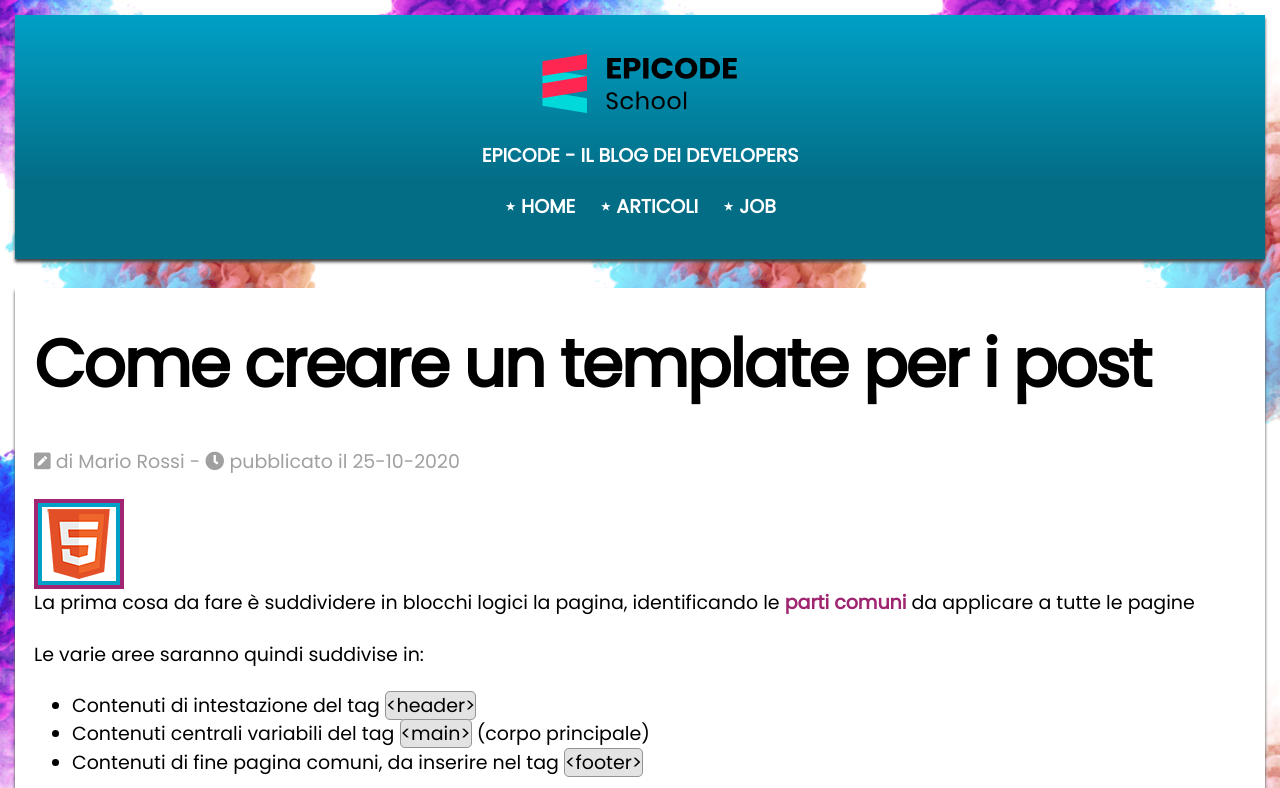
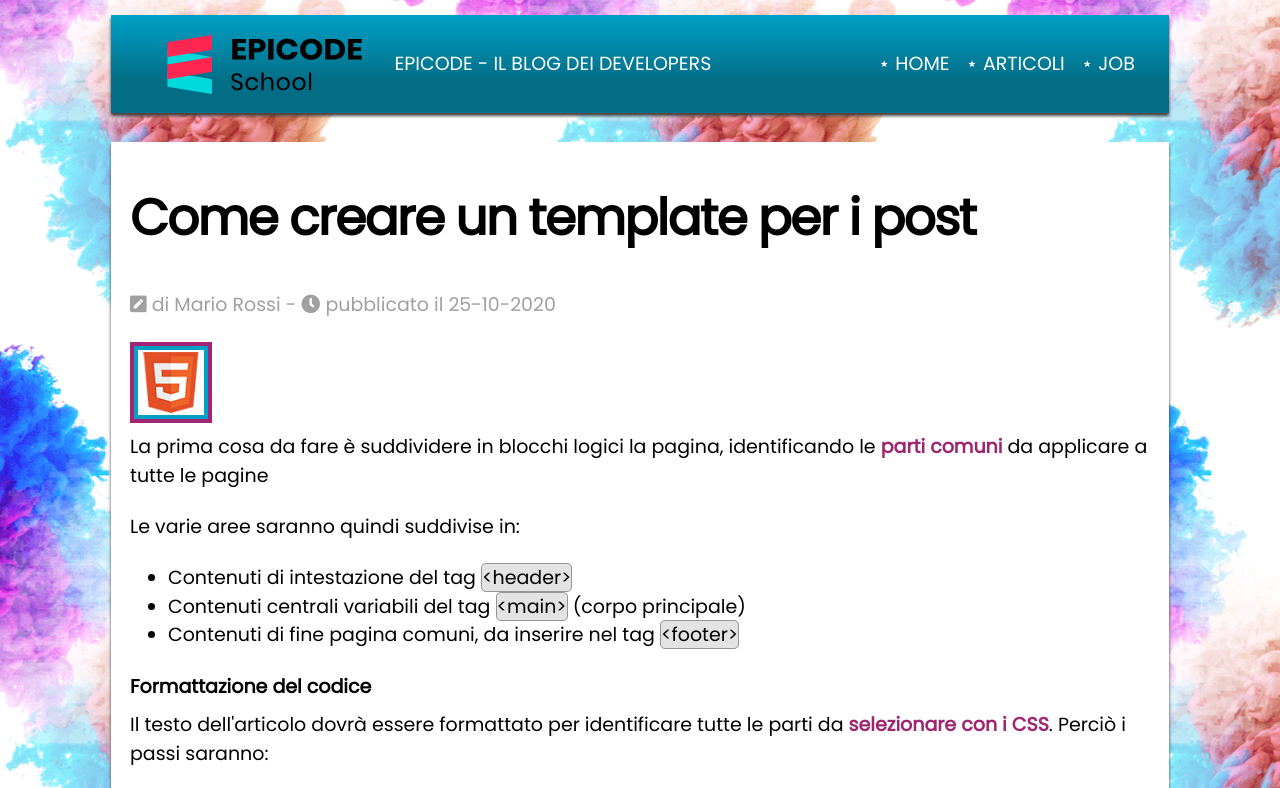
Before and after one commit to Samuel-Valentini/U2-W1-D1, a plain HTML site: page index.html in a window 1280 px wide. Shown: the top 788 px of the page. Drawn offline with Linux system fonts and the light colour scheme.

Commit message:
almost done

```diff
--- a/assets/css/style.css
+++ b/assets/css/style.css
@@ -243,3 +243,89 @@ footer a {
     font-size: 2rem;
   }
 }
+
+@media screen and (min-width: 1200px) {
+  body {
+    width: 85%;
+    margin-inline: auto;
+  }
+
+  header {
+    display: table;
+    width: 100%;
+    padding-block: 1em;
+    font-weight: 500;
+  }
+
+  header div {
+    display: table-cell;
+    vertical-align: middle;
+    text-align: left;
+  }
+  header div img {
+    display: inline-block;
+    vertical-align: middle;
+    margin-bottom: 0;
+  }
+
+  header p {
+    display: inline-block;
+    vertical-align: middle;
+    margin: 0;
+  }
+  header nav {
+    display: table-cell;
+    vertical-align: middle;
+    text-align: right;
+  }
+
+  header nav li {
+    padding-inline: 0.3em;
+  }
+
+  header nav li a {
+    font-weight: 500;
+  }
+
+  h1 {
+    font-size: 5rem;
+  }
+  h2 {
+    padding-bottom: 1rem;
+  }
+
+  #badge {
+    margin-bottom: 1rem;
+    width: 8%;
+  }
+
+  #iframesectioncontainer {
+    font-size: 0;
+    display: table;
+    width: 100%;
+  }
+
+  iframe {
+    width: 100%;
+    aspect-ratio: 12/6;
+    margin-right: 0px;
+    vertical-align: top;
+    display: table-cell;
+  }
+  section {
+    width: 50%;
+    margin-left: 0px;
+    border-radius: 20px;
+    font-size: 1.9rem;
+    vertical-align: top;
+    display: table-cell;
+  }
+
+  aside h2 {
+    margin-top: 1.1em;
+  }
+
+  footer {
+    padding-inline: 11rem;
+  }
+}
--- a/index.html
+++ b/index.html
@@ -103,6 +103,7 @@
           ottimizzato il tutto, avremo raggiunto il nostro obiettivo ed essere stati dei veri developers come loro:
         </p>
 
+        <div id="iframesectioncontainer">
             <iframe
               width="300"
               height="300"
@@ -125,6 +126,7 @@
             </section>
           </article>
 
+        </div>
       <aside>
         <h2>Articoli correlati</h2>
         <div>
```
Lines whose indentation alone changed are shown as unchanged.
